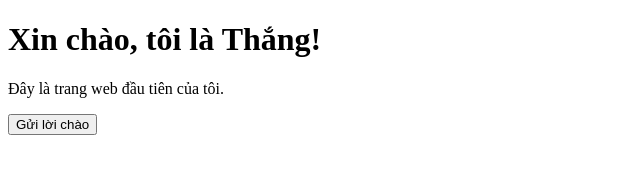
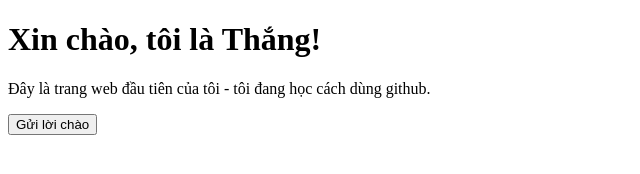
Before and after one commit to thanghut-eng/thang-hut-eng, a plain HTML site: page index.html in a window 1280 px wide. Shown: the whole page, without its empty margins (0-640 px from the left). Drawn offline with Linux system fonts and the light colour scheme.

Commit message:
Update index.html

```diff
--- a/index.html
+++ b/index.html
@@ -7,7 +7,7 @@
 </head>
 <body>
   <h1>Xin chào, tôi là Thắng!</h1>
-  <p>Đây là trang web đầu tiên của tôi.</p>
+  <p>Đây là trang web đầu tiên của tôi - tôi đang học cách dùng github.</p>
   <button onclick="alert('Xin chào anh Thắng!')">Gửi lời chào</button>
 </body>
 </html>
```
